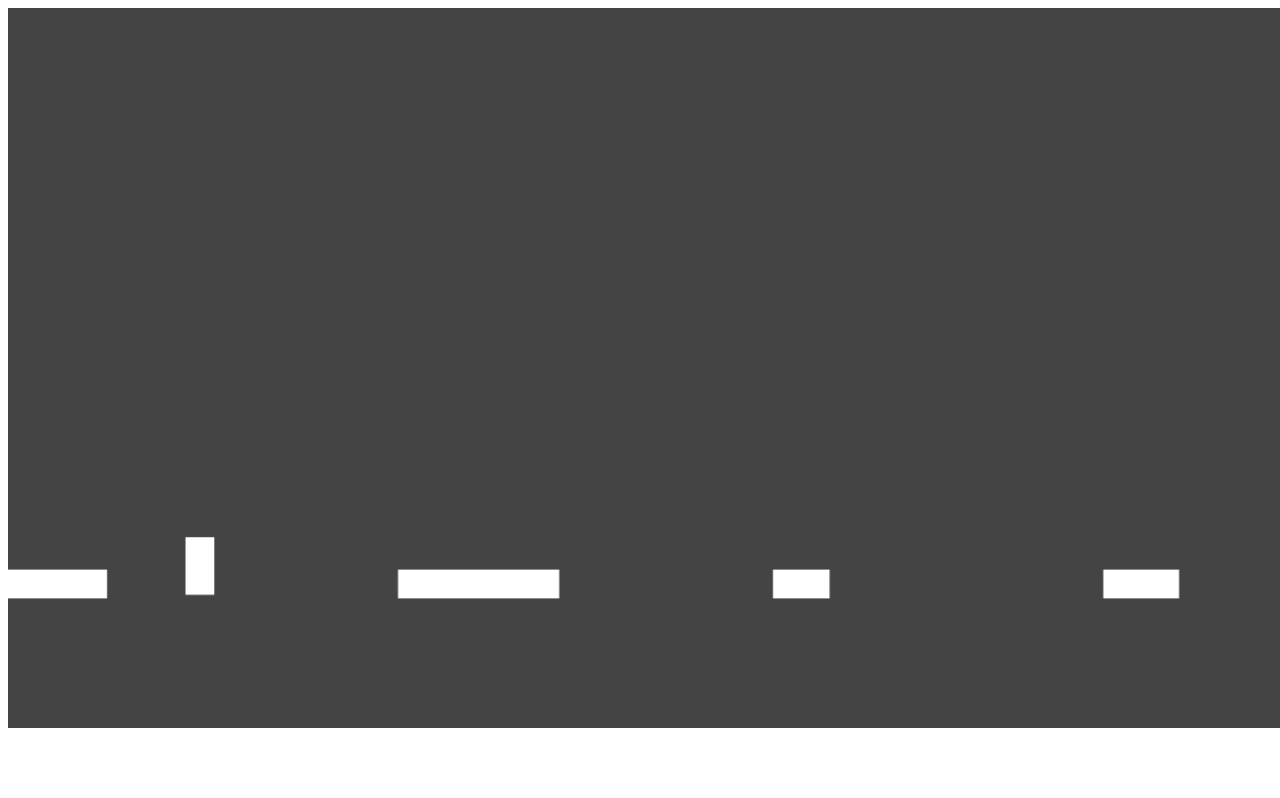
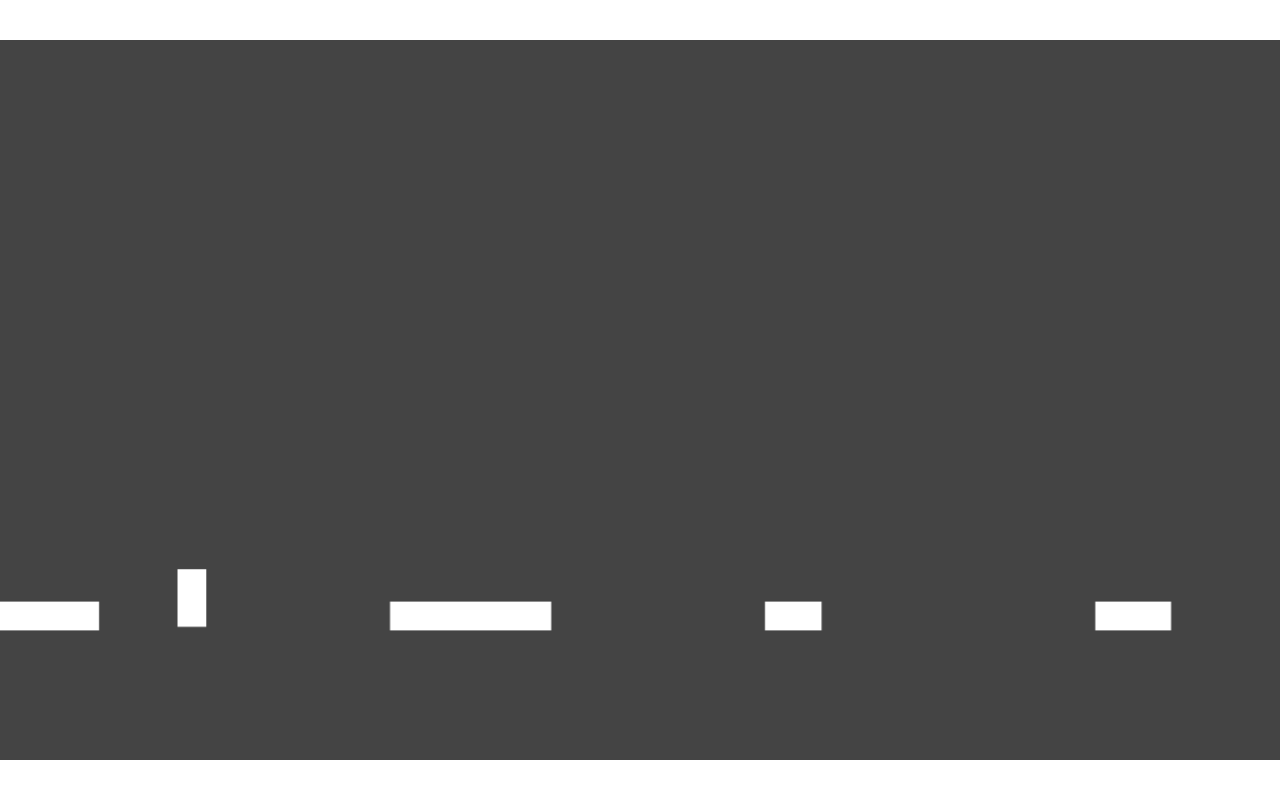
Before and after one commit to binarycasper/aig, a website built with Parcel: page src/index.html in a window 1280 px wide. Built offline with nearby package versions, Linux system fonts and the light colour scheme.

Commit message:
fix indentation and aspect ratio

```diff
--- /dev/null
+++ b/src/index.css
@@ -0,0 +1,9 @@
+body {
+    margin: 0;
+}
+
+canvas {
+    width: 100vw;
+    height: 100vh;
+    object-fit: contain;
+}
--- a/src/index.html
+++ b/src/index.html
@@ -1,7 +1,8 @@
 <html lang="en">
     <head>
-        <meta charset = "utf-8">
+        <meta charset="utf-8" />
         <title>Adventures in Ghostland</title>
+        <link rel="stylesheet" href="index.css" />
     </head>
     <body>
         <script src="index.js"></script>
--- a/src/index.js
+++ b/src/index.js
@@ -28,22 +28,4 @@ window.onload = function() {
     };
 
     game = new Phaser.Game(gameConfig);
-    window.focus();
-    resize();
-    window.addEventListener("resize", resize, false);
 };
-
-function resize() {
-    let canvas = document.querySelector("canvas");
-    let windowWidth = window.innerWidth;
-    let windowHeight = window.innerHeight;
-    let windowRatio = windowWidth / windowHeight;
-    let gameRatio = game.config.width / game.config.height;
-    if (windowRatio < gameRatio) {
-        canvas.style.width = windowWidth + "px";
-        canvas.style.height = windowWidth / gameRatio + "px";
-    } else {
-        canvas.style.width = windowHeight * gameRatio + "px";
-        canvas.style.height = windowHeight + "px";
-    }
-}
```
Also changed, not shown: .travis.yml, package.json (indentation only).
